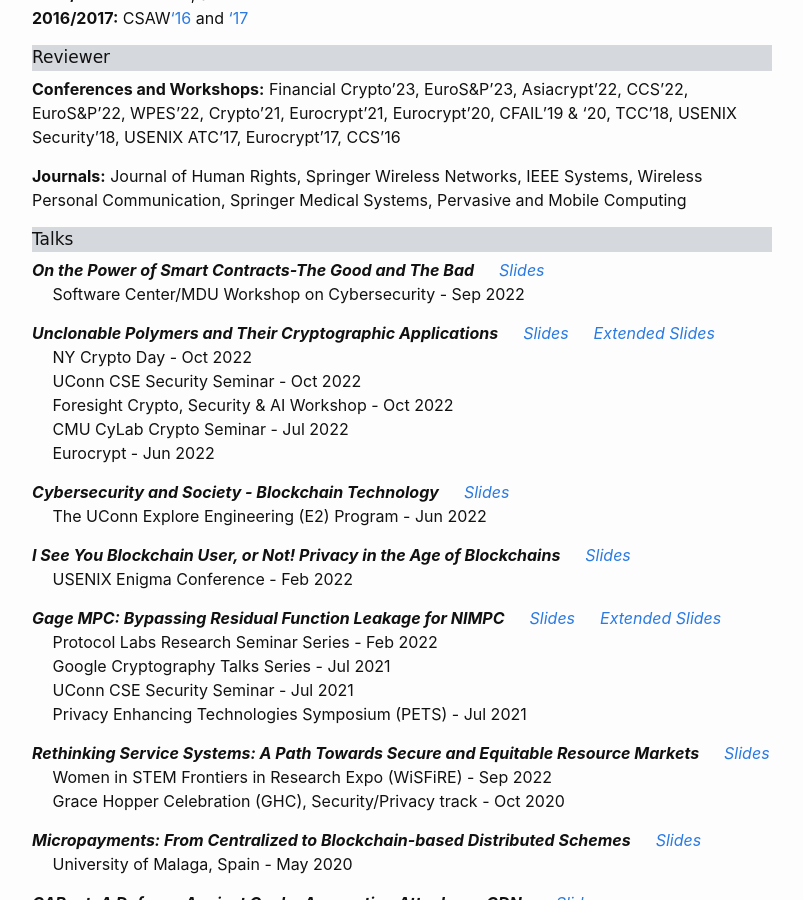
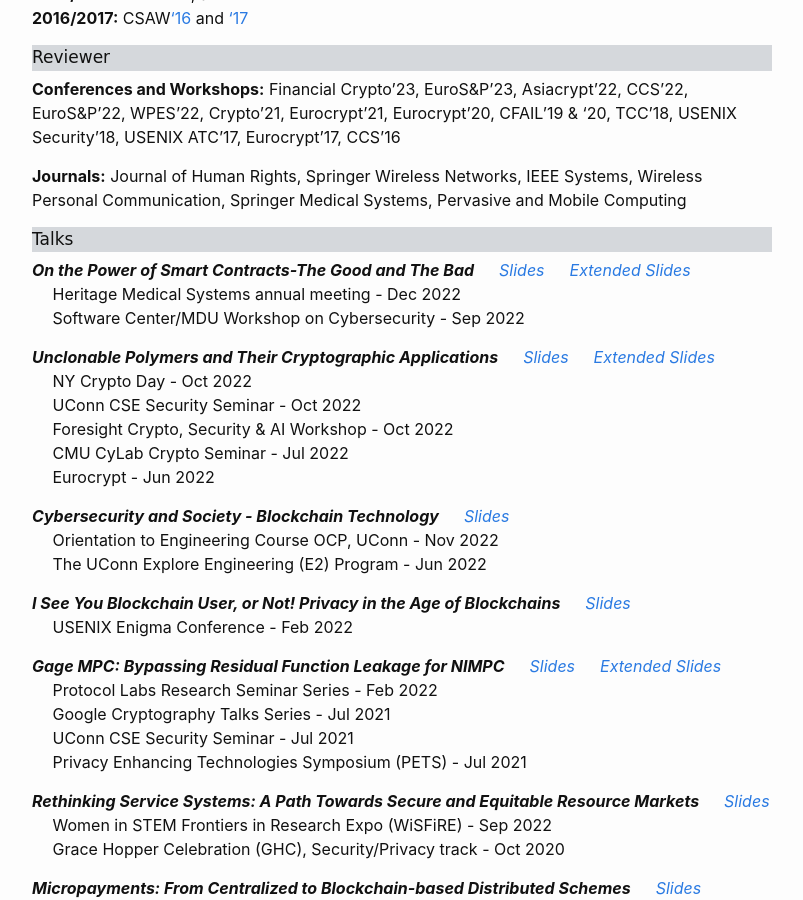
Before and after one commit to GhadaAlmashaqbeh/GhadaAlmashaqbeh.github.io, a Jekyll site: the page built from 03-talks.md, in a window 1280 px wide and 900 px high, scrolled down 669 px. Shown: the whole window, without its empty margins (238-1041 px from the left). Built offline with Jekyll 4.4.1, drawn with Linux system fonts in a browser that asks for light colours.

Commit message:
update talks

```diff
--- a/03-talks.md
+++ b/03-talks.md
@@ -39,7 +39,8 @@
 
 <div style="font-family: 'Comic Sans MS'; font-size:17px; background-color:rgb(213, 216, 220);margin-bottom:6px;">Talks</div>
 
-***On the Power of Smart Contracts-The Good and The Bad*** &emsp; [_Slides_](../slides/mdu-cybersecurity-workshop22.pdf) <br/>
+***On the Power of Smart Contracts-The Good and The Bad*** &emsp; [_Slides_](../slides/mdu-cybersecurity-workshop22.pdf) &emsp; [_Extended Slides_](../slides/HeritageMed2022.pdf)<br/>
+&emsp; Heritage Medical Systems annual meeting - Dec 2022 <br/>
 &emsp; Software Center/MDU Workshop on Cybersecurity - Sep 2022
 
 ***Unclonable Polymers and Their Cryptographic Applications*** &emsp; [_Slides_](../slides/eurocrypt22.pdf) &emsp; [_Extended Slides_](../slides/ediblecrypto-ext.pdf) <br/>
@@ -50,6 +51,7 @@
 &emsp; Eurocrypt - Jun 2022
 
 ***Cybersecurity and Society - Blockchain Technology*** &emsp; [_Slides_](../slides/uconn-explore-eng-talk.pdf) <br/>
+&emsp; Orientation to Engineering Course OCP, UConn - Nov 2022 <br/>
 &emsp; The UConn Explore Engineering (E2) Program - Jun 2022
 
 ***I See You Blockchain User, or Not! Privacy in the Age of Blockchains*** &emsp; [_Slides_](../slides/enigma2022.pdf) <br/>
```
Also changed, not shown: 1 other file.
